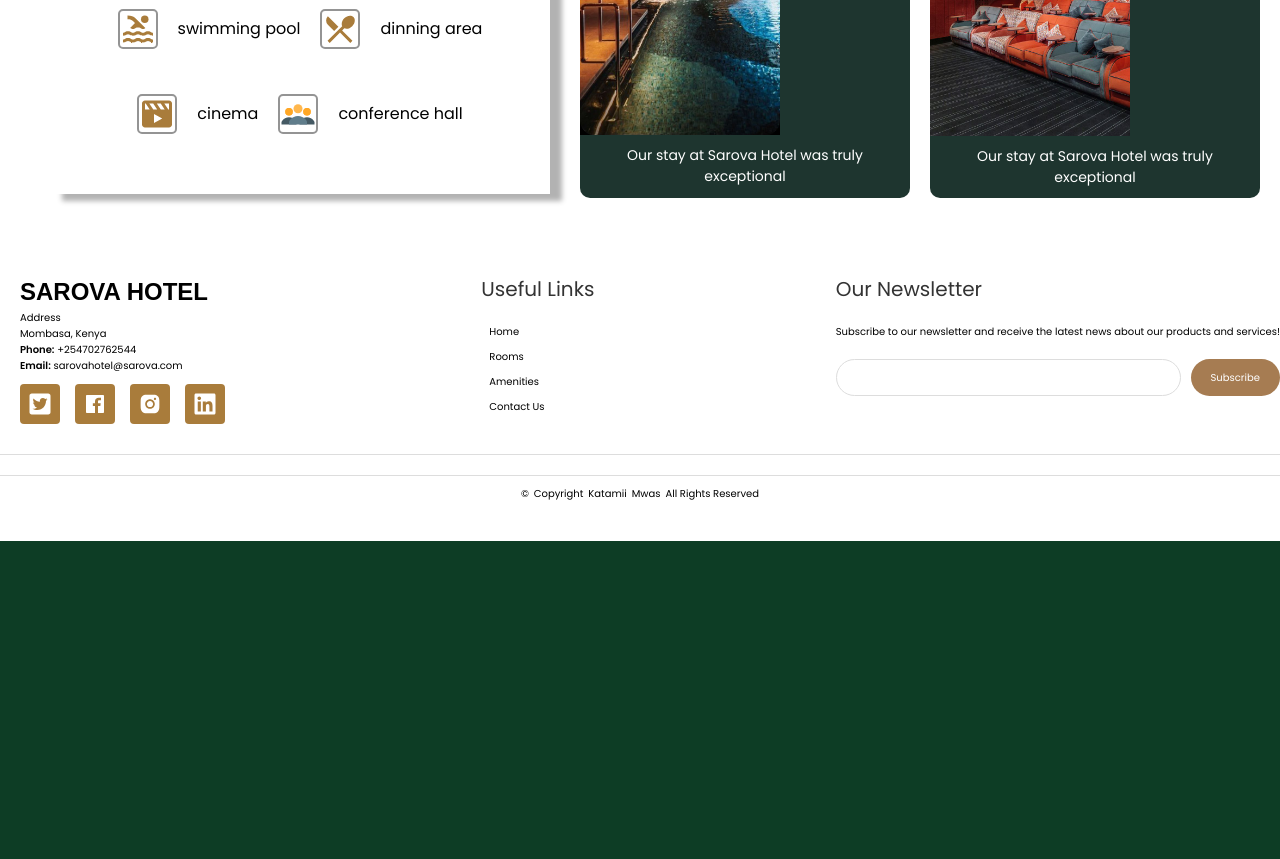
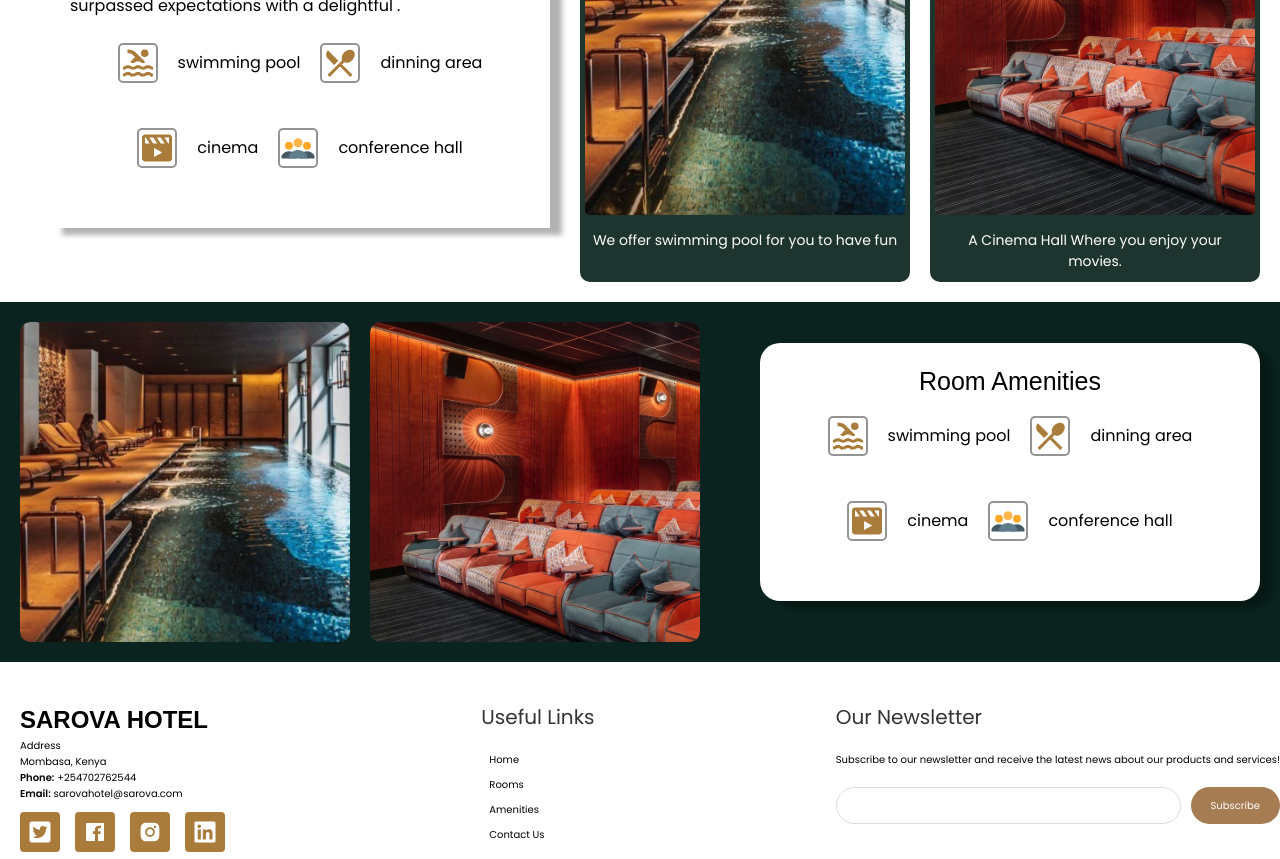
Before and after one commit to KATAMII/Sarova-Hotel-Booking, a React (Vite) app: page /Amenities in a window 1280 px wide. Shown: the part 480-1339 px from the top of the page. Before the commit the page ends 1021 px from the top, so only its background shows below. Built offline with nearby package versions, Linux system fonts and the light colour scheme; a web font is replaced by a local one.

Commit message:
add more amenities

```diff
--- a/src/pages/Amenities/Amenities.css
+++ b/src/pages/Amenities/Amenities.css
@@ -80,12 +80,28 @@
 }
 
 .image-item img {
-  width: 200px;
-  height: auto;
+  width: 400px;
+  height:50vh;
   display: block;
+  padding: 0.5rem;
+  border-radius: 10px;
 }
 
 .image-item p {
   font-size: 14px;
   padding: 10px;
 }
+
+#amen2{
+flex-direction: row-reverse;
+background-color: var(--bg-color);
+
+}
+#amenity2 img{
+  padding: 0;
+  height: 40vh;
+}
+#amaaa{
+  background-color: white;
+  border-radius: 20px;
+}
--- a/src/pages/Amenities/Amenities.jsx
+++ b/src/pages/Amenities/Amenities.jsx
@@ -38,12 +38,43 @@ function Amenities() {
         </div>
         <div className="amenities-images">
           <div className="image-item">
-            <img src={swimming} alt="Swimming Pool" />
-            <p>Our stay at Sarova Hotel was truly exceptional</p>
+            <div className="image"><img src={swimming} alt="Swimming Pool" /></div>
+            <p>We offer swimming pool for you to have fun </p>
           </div>
           <div className="image-item">
             <img src={cinema} alt="Cinema" />
-            <p>Our stay at Sarova Hotel was truly exceptional</p>
+            <p>A Cinema Hall Where you enjoy your movies.</p>
+          </div>
+        </div>
+      </div>
+      <div className="amenities-container" id="amen2">
+        <div className="amenities-description" id="amaaa">
+          <h2>Room Amenities</h2>
+
+          <div className="icons-container">
+            <div className="icon-item">
+              <p className="icon">  <MdOutlinePool /> swimming pool</p>
+            </div>
+            <div className="icon-item">
+              <p className="icon"> <MdLocalDining />dinning area</p>
+            </div>
+            <div className="icon-item">
+
+              <p className="icon"><BiSolidMoviePlay />cinema</p>
+            </div>
+            <div className="icon-item">
+
+              <p className="icon"><FcConferenceCall />conference hall</p>
+            </div>
+          </div>
+        </div>
+        <div className="amenities-images">
+          <div className="image-item"id="amenity2">
+            <div className="image" ><img src={swimming} alt="Swimming Pool" /></div>
+          </div>
+          <div className="image-item"id="amenity2">
+            <img src={cinema} alt="Cinema" />
+
           </div>
         </div>
       </div>
```
